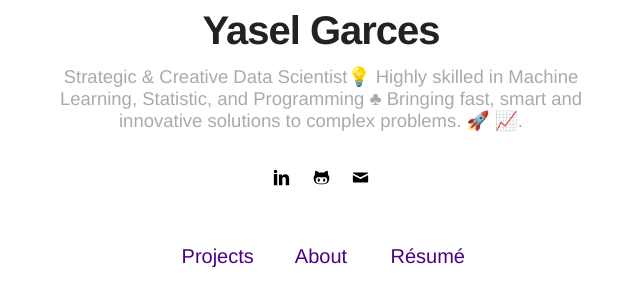
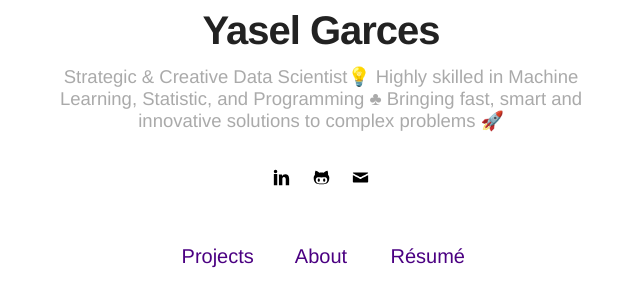
Before and after one commit to Yasel-Garces/Portafolio---Yasel-Garces, a Jekyll site: the page built from index.html, in a window 1280 px wide. Shown: the part 271-571 px from the top of the page, without its empty margins (319-959 px from the left). Built offline with Jekyll 4.4.1, drawn with Linux system fonts in a browser that asks for light colours.

```diff
--- a/_config.yml
+++ b/_config.yml
@@ -1,6 +1,6 @@
 # main text of home
 name: Yasel Garces
-bio: Strategic & Creative Data Scientist💡 Highly skilled in Machine Learning, Statistic, and Programming ♣ Bringing fast, smart and innovative solutions to complex problems. 🚀 📈.
+bio: Strategic & Creative Data Scientist💡 Highly skilled in Machine Learning, Statistic, and Programming ♣ Bringing fast, smart and innovative solutions to complex problems 🚀
 external-image: true
 picture: image/Yasel_Image.jpg
 
@@ -8,7 +8,7 @@ picture: image/Yasel_Image.jpg
 # and specify source (external or local).
 resume: true
 resume-external: true
-resume-url: resume/Resume Yasel Garces.pdf
+resume-url: resume/Resume_Yasel_Garces.pdf
 url: https://yasel-garces.github.io/Portafolio---Yasel-Garces/
 
 permalink: /:title/
```
Also changed, not shown: 2 other files.
